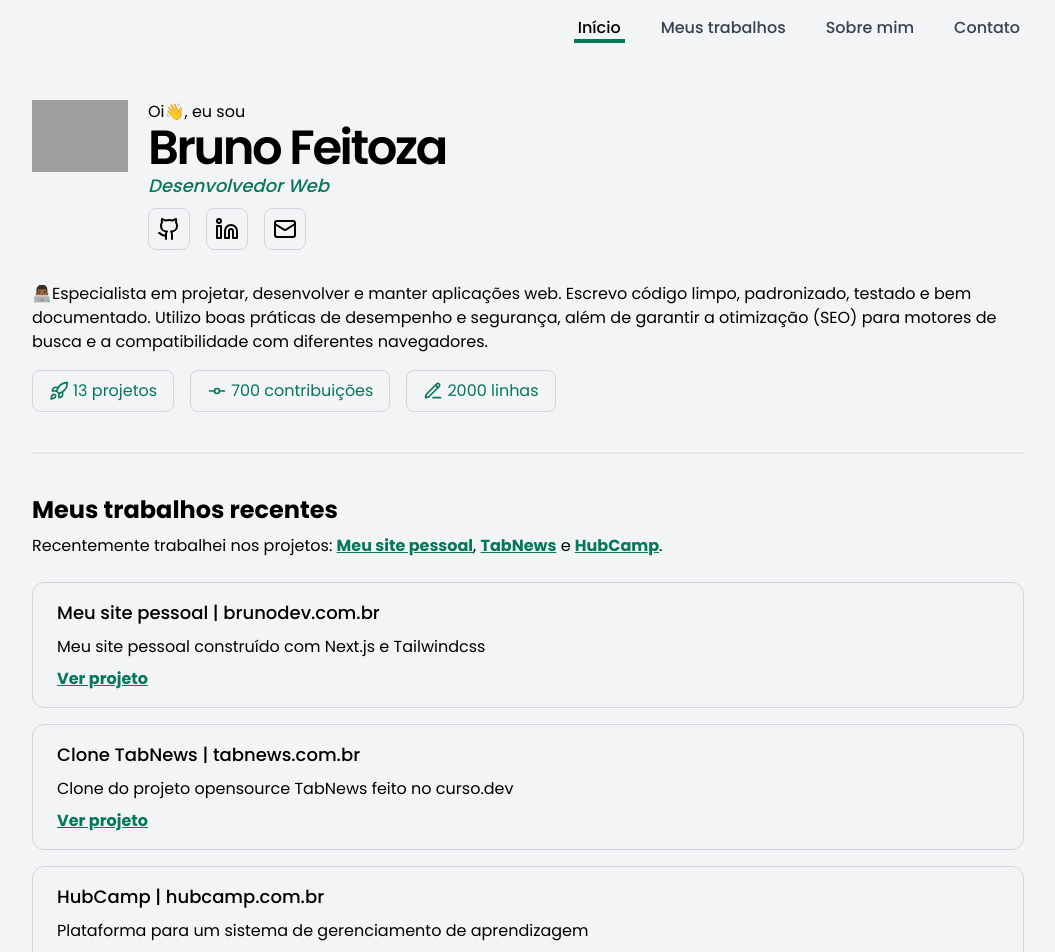
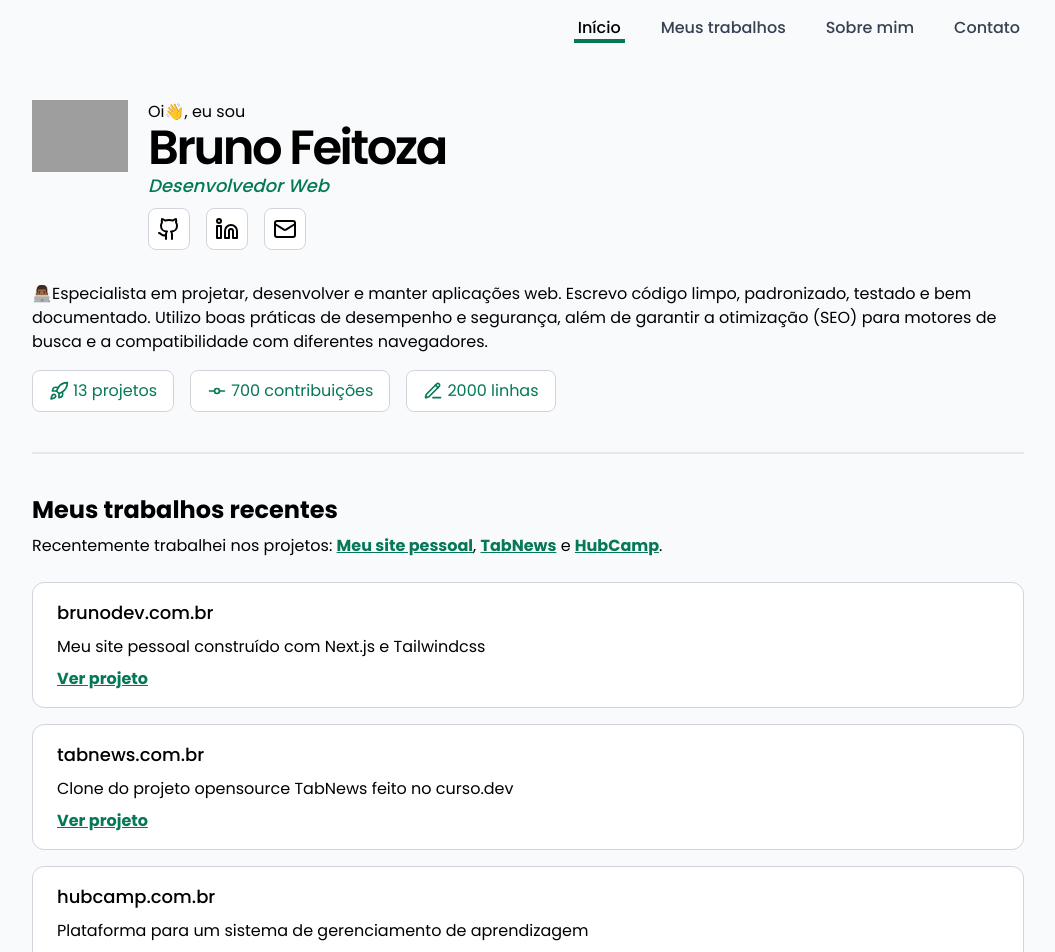
Before and after one commit to feitozabruno/brunodev.com.br, a Next.js app: page / in a window 1280 px wide. Shown: the top 952 px of the page, without its empty margins (112-1167 px from the left). Built offline with nearby package versions, Linux system fonts and the light colour scheme; grey boxes are pictures that could not be loaded.

Commit message:
style: change background colors

```diff
--- a/src/components/ui/info-badge.tsx
+++ b/src/components/ui/info-badge.tsx
@@ -27,7 +27,7 @@
         return (
           <div
             key={badge.title}
-            className='flex items-center gap-1 rounded-lg border border-gray-300
+            className='flex items-center gap-1 rounded-lg border border-gray-300 bg-white
               px-4 py-2 text-emerald-700'
           >
             {badge.icon}
--- a/src/components/ui/projects.tsx
+++ b/src/components/ui/projects.tsx
@@ -8,17 +8,17 @@
 
 const projects: ProjectItemProps[] = [
   {
-    title: 'Meu site pessoal | brunodev.com.br',
+    title: 'brunodev.com.br',
     description: 'Meu site pessoal construído com Next.js e Tailwindcss',
     url: '/'
   },
   {
-    title: 'Clone TabNews | tabnews.com.br',
+    title: 'tabnews.com.br',
     description: 'Clone do projeto opensource TabNews feito no curso.dev',
     url: '/'
   },
   {
-    title: 'HubCamp | hubcamp.com.br',
+    title: 'hubcamp.com.br',
     description: 'Plataforma para um sistema de gerenciamento de aprendizagem',
     url: '/'
   }
@@ -44,7 +44,7 @@
           return (
             <li
               key={project.title}
-              className='flex flex-col gap-2 rounded-xl border border-gray-300
+              className='flex flex-col gap-2 rounded-xl border border-gray-300 bg-white
                 p-4 px-6'
             >
               <h3 className='text-base font-medium md:text-lg'>
--- a/src/components/ui/social-links.tsx
+++ b/src/components/ui/social-links.tsx
@@ -33,7 +33,7 @@
           <li key={link.name} className='flex'>
             <Link
               href={link.url}
-              className='inline-block rounded-lg border border-gray-300 p-2'
+              className='inline-block rounded-lg border border-gray-300 bg-white p-2'
             >
               {link.icon}
             </Link>
--- a/src/pages/_app.tsx
+++ b/src/pages/_app.tsx
@@ -4,7 +4,7 @@
 
 export default function App({ Component, pageProps }: AppProps) {
   return (
-    <main className={`${poppins.className} bg-gray-100 antialiased`}>
+    <main className={`${poppins.className} bg-gray-50 antialiased`}>
       <Component {...pageProps} />
     </main>
   )
```
